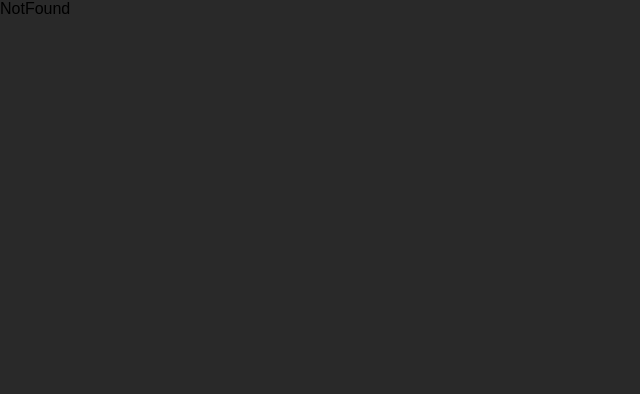
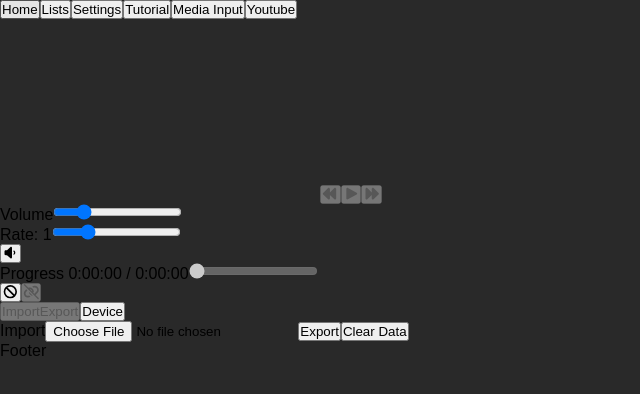
Before and after one commit to MSRMatrix/Media-player, a React (Vite) app: page /settings/import-export in a window 1280 px wide. Shown: the top 394 px of the page, without its empty margins (0-640 px from the left). Built offline with nearby package versions, Linux system fonts and the light colour scheme.

Commit message:
add import export function, add clearData function, add settings and settings tree, add device component

```diff
--- a/src/config/navArray.js
+++ b/src/config/navArray.js
@@ -7,14 +7,10 @@
       path: "lists",
       name: "Lists",
     },
-    // {
-    //   path: "lists/:id",
-    //   name: "List",
-    // },
-    {
-      path: "import-export",
-      name: "ImportExport",
-    },
+     {
+       path: "settings",
+       name: "Settings",
+     },
     {
       path: "tutorial",
       name: "Tutorial",
--- /dev/null
+++ b/src/config/settingsArray.js
@@ -0,0 +1,10 @@
+ export const settingsArray = [
+    {
+      path: "import-export",
+      name: "ImportExport",
+    },
+    {
+        path: "device",
+        name: "Device"
+    },
+  ];
--- a/src/pages/ImportExport.jsx
+++ /dev/null
@@ -1,9 +0,0 @@
-const ImportExport = () => {
-    return (
-        <>
-           ImportExport
-        </>
-    )
-};
-
-export default ImportExport;
--- /dev/null
+++ b/src/pages/Settings.jsx
@@ -0,0 +1,34 @@
+import { Outlet, useLocation, useNavigate } from "react-router-dom";
+import { settingsArray } from "../config/settingsArray";
+
+const Settings = () => {
+  const navigate = useNavigate();
+  const location = useLocation();
+
+  function settingsFunction(e) {
+    navigate(`${e.target.value}`);
+  }
+
+  return (
+    <>
+      <div>
+        {settingsArray.map((item) => (
+          <button
+            key={item.name}
+            disabled={location.pathname === `/settings/${item.path}`}
+            value={item.path}
+            onClick={(e) => settingsFunction(e)}
+          >
+            {item.name}
+          </button>
+        ))}
+      </div>
+
+      <div>
+        <Outlet />
+      </div>
+    </>
+  );
+};
+
+export default Settings;
--- /dev/null
+++ b/src/pages/settings/Device.jsx
@@ -0,0 +1,9 @@
+const Device = () => {
+    return (
+        <>
+            Device
+        </>
+    )
+};
+
+export default Device;
--- /dev/null
+++ b/src/pages/settings/ImportExport.jsx
@@ -0,0 +1,23 @@
+import { useContext } from "react";
+import { LocaleStorageContext } from "../../context/LocaleStorageContext";
+import { clearData, handleExport, handleImport } from "../../utils/dataOptions";
+
+const ImportExport = () => {
+  const { localeStorageContext, setLocaleStorageContext } =
+    useContext(LocaleStorageContext);
+
+  return (
+    <>
+      <label>
+        Import
+        <input type="file" accept=".json" onChange={() => handleImport(localeStorageContext)} />
+      </label>
+
+      <button onClick={(e) => handleExport(e)}>Export</button>
+
+      <button onClick={() => clearData(setLocaleStorageContext)}>Clear Data</button>
+    </>
+  );
+};
+
+export default ImportExport;
--- /dev/null
+++ b/src/utils/dataOptions.jsx
@@ -0,0 +1,59 @@
+ export const handleExport = (localeStorageContext) => {
+    const data = JSON.stringify(localeStorageContext, null, 2);
+
+    const blob = new Blob([data], {
+      type: "application/json",
+    });
+
+    const url = URL.createObjectURL(blob);
+
+    const link = document.createElement("a");
+
+    link.href = url;
+    link.download = "acoustiflow.json";
+    link.click();
+
+    URL.revokeObjectURL(url);
+  };
+
+ export  const handleImport = (e) => {
+    const file = e.target.files[0];
+
+    if (!file) {
+      return;
+    }
+
+    const reader = new FileReader();
+
+    reader.onload = () => {
+      try {
+        const data = JSON.parse(reader.result);
+
+        localStorage.getItem("playlist", data);
+      } catch (error) {
+        console.error("Import fehlgeschlagen:", error);
+      }
+    };
+
+    reader.readAsText(file);
+  };
+
+ export function clearData(setLocaleStorageContext) {
+    const question = confirm("Do you want to delete all of your data?");
+
+    if (question) {
+      setLocaleStorageContext((prev) => ({
+        ...prev,
+        playlist: [
+          {
+            id: crypto.randomUUID(),
+            title: "Neue Playlist",
+            songs: [],
+          },
+        ],
+      }));
+      return;
+    } else {
+      return;
+    }
+  }
```
Also changed, not shown: src/App.jsx (+16 -8 lines).
